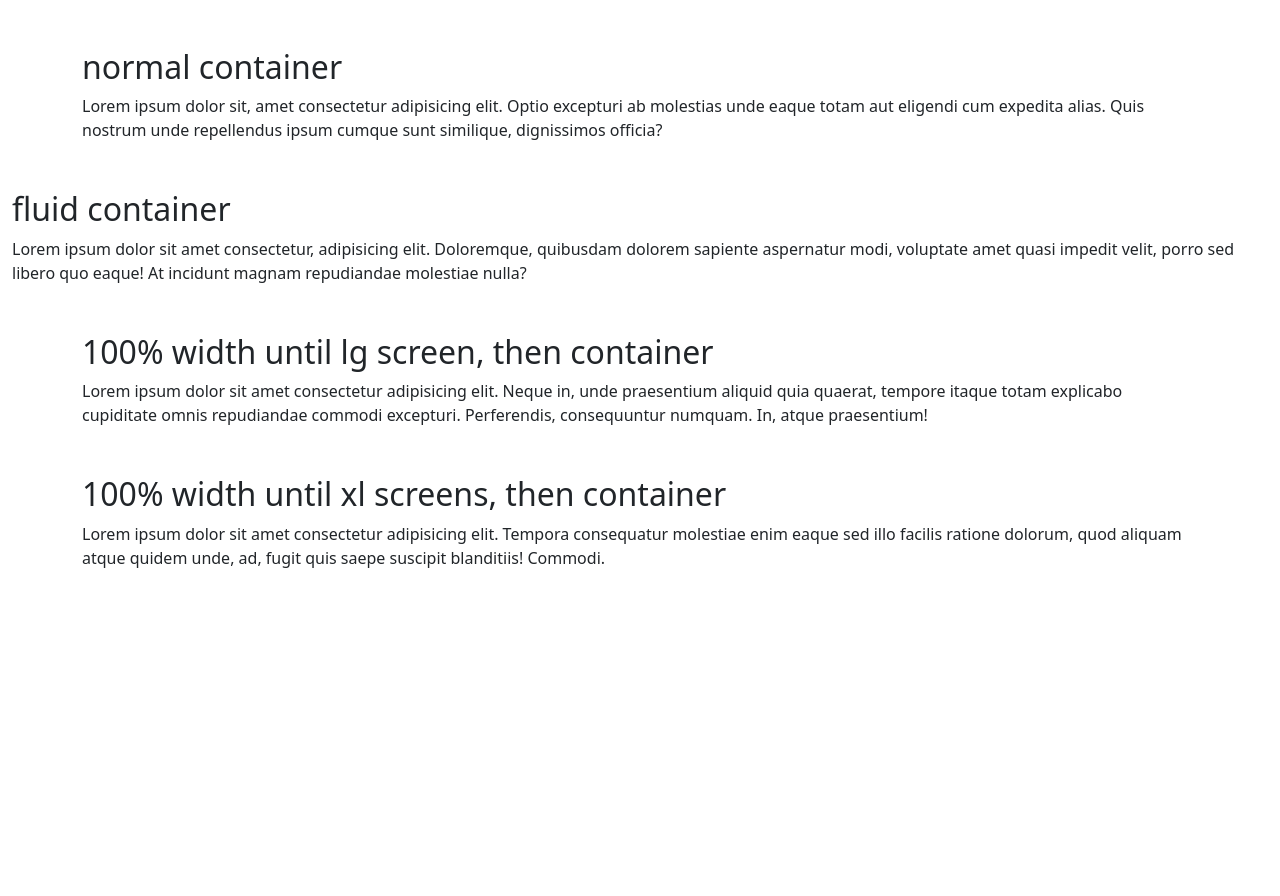
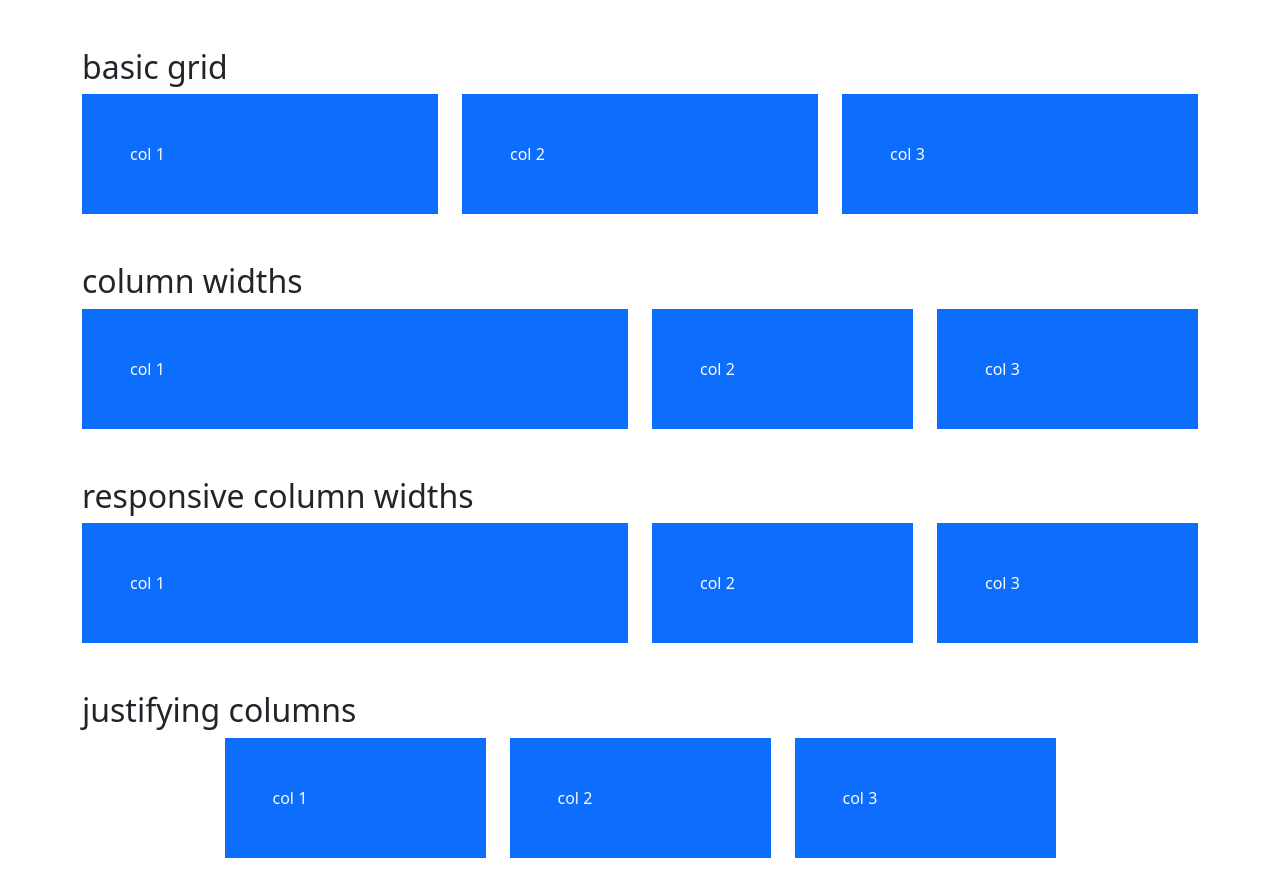
Before and after one commit to ChrisVoco/Bootstrap5, a plain HTML site: page index.html in a window 1280 px wide. Before the commit the page ends 800 px from the top, so only its background shows below. Drawn offline with nearby package versions, Linux system fonts and the light colour scheme.

Commit message:
Sixth Lesson

```diff
--- a/index.html
+++ b/index.html
@@ -13,46 +13,67 @@
     <title>Chris Valge - the Wargod</title>
   </head>
   <body>
-    <div class="container my-5">
-      <h2>normal container</h2>
-      <p>
-        Lorem ipsum dolor sit, amet consectetur adipisicing elit. Optio
-        excepturi ab molestias unde eaque totam aut eligendi cum expedita alias.
-        Quis nostrum unde repellendus ipsum cumque sunt similique, dignissimos
-        officia?
-      </p>
-    </div>
-
-    <div class="container-fluid">
-      <h2>fluid container</h2>
-      <p>
-        Lorem ipsum dolor sit amet consectetur, adipisicing elit. Doloremque,
-        quibusdam dolorem sapiente aspernatur modi, voluptate amet quasi impedit
-        velit, porro sed libero quo eaque! At incidunt magnam repudiandae
-        molestiae nulla?
-      </p>
+    <div class="container-lg my-5">
+      <h2>basic grid</h2>
+      <div class="row">
+        <div class="col">
+          <div class="p-5 bg-primary text-light">col 1</div>
+        </div>
+        <div class="col">
+          <div class="p-5 bg-primary text-light">col 2</div>
+        </div>
+        <div class="col">
+          <div class="p-5 bg-primary text-light">col 3</div>
+        </div>
+      </div>
     </div>
 
     <div class="container-lg my-5">
-      <h2>100% width until lg screen, then container</h2>
-      <p>
-        Lorem ipsum dolor sit amet consectetur adipisicing elit. Neque in, unde
-        praesentium aliquid quia quaerat, tempore itaque totam explicabo
-        cupiditate omnis repudiandae commodi excepturi. Perferendis,
-        consequuntur numquam. In, atque praesentium!
-      </p>
+      <h2>column widths</h2>
+      <div class="row">
+        <div class="col-6">
+          <div class="p-5 bg-primary text-light">col 1</div>
+        </div>
+        <div class="col-3">
+          <div class="p-5 bg-primary text-light">col 2</div>
+        </div>
+        <div class="col-3">
+          <div class="p-5 bg-primary text-light">col 3</div>
+        </div>
+      </div>
     </div>
 
-    <div class="container-xl my-5">
-      <h2>100% width until xl screens, then container</h2>
-      <p>
-        Lorem ipsum dolor sit amet consectetur adipisicing elit. Tempora
-        consequatur molestiae enim eaque sed illo facilis ratione dolorum, quod
-        aliquam atque quidem unde, ad, fugit quis saepe suscipit blanditiis!
-        Commodi.
-      </p>
+    <div class="container-lg my-5">
+      <h2>responsive column widths</h2>
+      <div class="row gy-3">
+        <!-- manually change gutter using g{d}-{n} -->
+        <div class="col-sm-4 col-lg-6">
+          <div class="p-5 bg-primary text-light">col 1</div>
+        </div>
+        <div class="col-sm-4 col-lg-3">
+          <div class="p-5 bg-primary text-light">col 2</div>
+        </div>
+        <div class="col-sm-4 col-lg-3">
+          <div class="p-5 bg-primary text-light">col 3</div>
+        </div>
+      </div>
     </div>
 
+    <div class="container-lg my-5">
+      <h2>justifying columns</h2>
+      <div class="row justify-content-center">
+        <!-- j-c-end, j-c-start, j-c-between, j-c-around -->
+        <div class="col-md-3">
+          <div class="p-5 bg-primary text-light">col 1</div>
+        </div>
+        <div class="col-md-3">
+          <div class="p-5 bg-primary text-light">col 2</div>
+        </div>
+        <div class="col-md-3">
+          <div class="p-5 bg-primary text-light">col 3</div>
+        </div>
+      </div>
+    </div>
     <script
       src="https://cdn.jsdelivr.net/npm/bootstrap@5.0.2/dist/js/bootstrap.bundle.min.js"
       integrity="sha384-MrcW6ZMFYlzcLA8Nl+NtUVF0sA7MsXsP1UyJoMp4YLEuNSfAP+JcXn/tWtIaxVXM"
```
